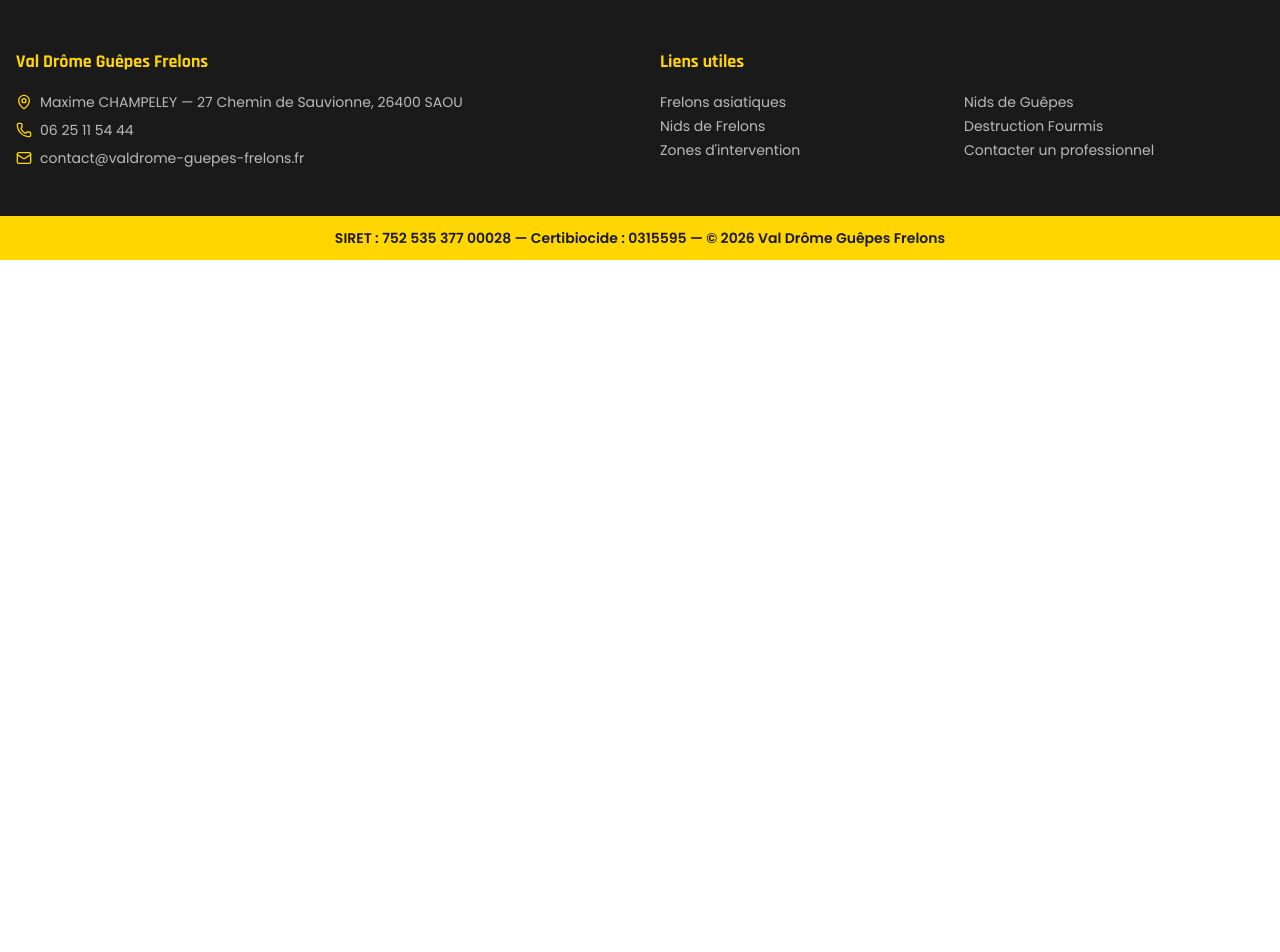
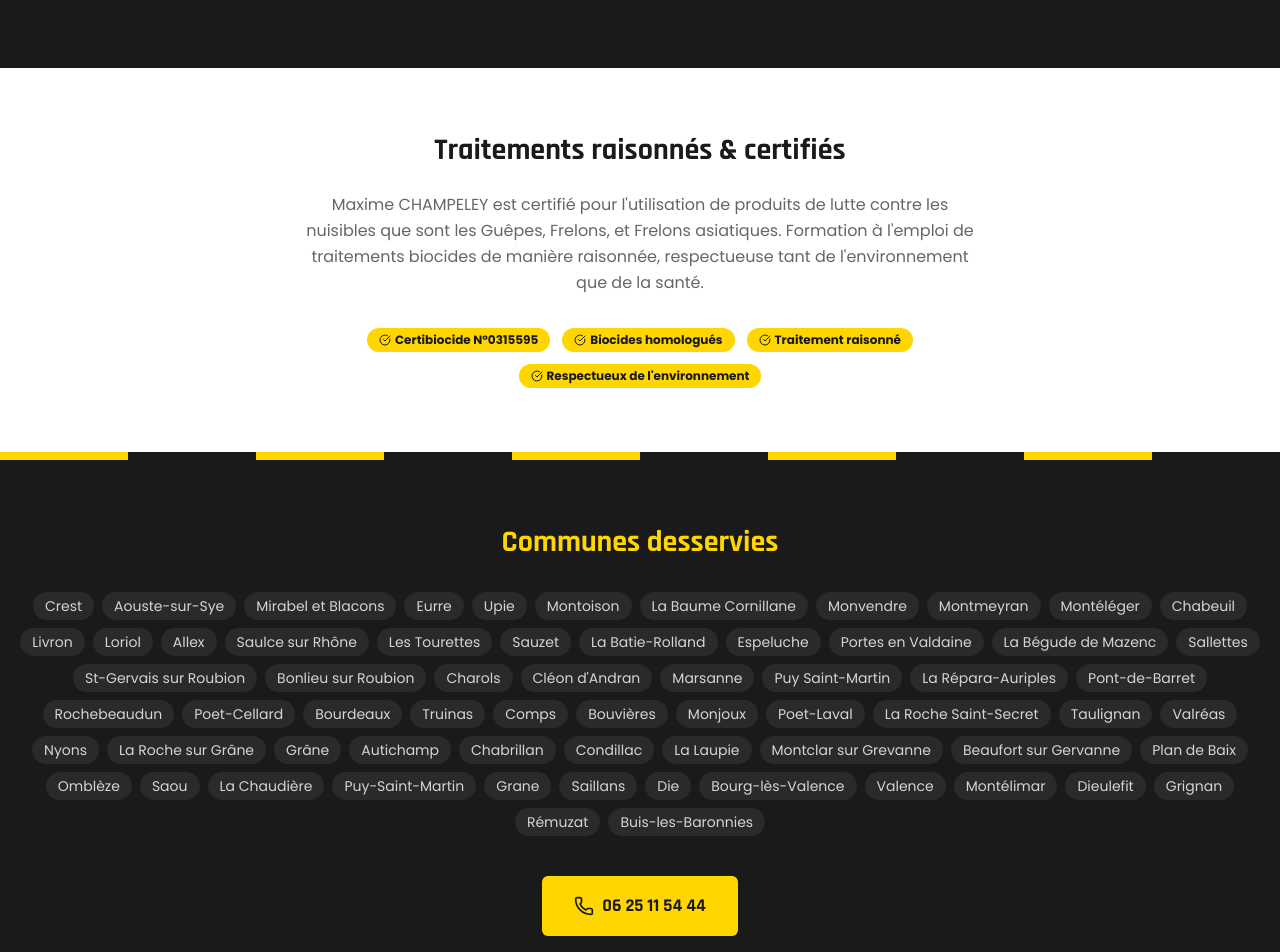
Before and after one commit to iamlucasolive/valdrome-guepes-frelons, a React (Vite) app: page /interventions in a window 1280 px wide. Shown: the part 540-1492 px from the top of the page. Before the commit the page ends 800 px from the top, so only its background shows below. Built offline with nearby package versions, Linux system fonts and the light colour scheme.

Commit message:
feat: implement InterventionsPage with communes grid

```diff
--- a/src/pages/InterventionsPage.tsx
+++ b/src/pages/InterventionsPage.tsx
@@ -1 +1,105 @@
-export default function InterventionsPage() { return <div>InterventionsPage</div> }
+import { Helmet } from 'react-helmet-async'
+import { motion } from 'framer-motion'
+import { Phone as PhoneIcon, CheckCircle } from 'lucide-react'
+import HeroSection from '../components/HeroSection'
+import WaspStripeDivider from '../components/WaspStripeDivider'
+import { CONTACT } from '../data/content'
+import { COMMUNES } from '../data/communes'
+
+export default function InterventionsPage() {
+  return (
+    <>
+      <Helmet>
+        <title>Zone d&apos;intervention Guêpes Frelons — Sud Drôme — Val Drôme Guêpes Frelons</title>
+        <meta
+          name="description"
+          content={`Intervention rapide sur ${COMMUNES.length}+ communes de la moitié Sud de la Drôme. Destruction de guêpes, frelons et fourmis. Appelez le 06 25 11 54 44.`}
+        />
+      </Helmet>
+
+      <HeroSection
+        title="Zone d'intervention —"
+        titleHighlight="Sud Drôme"
+        subtitle={`Intervention rapide sur la moitié Sud du département de la Drôme — ${COMMUNES.length}+ communes.`}
+        showCta
+      />
+
+      <section className="py-16">
+        <div className="mx-auto max-w-7xl px-4">
+          <motion.div
+            initial={{ opacity: 0, y: 16 }}
+            whileInView={{ opacity: 1, y: 0 }}
+            viewport={{ once: true }}
+            className="mx-auto max-w-2xl text-center"
+          >
+            <h2 className="mb-6 font-rajdhani text-3xl font-black text-wasp-black">
+              Traitements raisonnés & certifiés
+            </h2>
+            <p className="mb-8 font-poppins text-base leading-relaxed text-wasp-gray">
+              {CONTACT.responsable} est certifié pour l&apos;utilisation de produits de lutte contre
+              les nuisibles que sont les Guêpes, Frelons, et Frelons asiatiques. Formation à
+              l&apos;emploi de traitements biocides de manière raisonnée, respectueuse tant de
+              l&apos;environnement que de la santé.
+            </p>
+            <div className="flex flex-wrap justify-center gap-3">
+              {[
+                'Certibiocide N°' + CONTACT.certibiocide,
+                'Biocides homologués',
+                'Traitement raisonné',
+                "Respectueux de l'environnement",
+              ].map((badge) => (
+                <span
+                  key={badge}
+                  className="flex items-center gap-1 rounded-full bg-wasp-yellow px-3 py-1 font-poppins text-xs font-bold text-wasp-black"
+                >
+                  <CheckCircle className="h-3 w-3" />
+                  {badge}
+                </span>
+              ))}
+            </div>
+          </motion.div>
+        </div>
+      </section>
+
+      <WaspStripeDivider />
+
+      <section className="bg-wasp-black py-16">
+        <div className="mx-auto max-w-7xl px-4">
+          <motion.h2
+            initial={{ opacity: 0, y: 16 }}
+            whileInView={{ opacity: 1, y: 0 }}
+            viewport={{ once: true }}
+            className="mb-8 text-center font-rajdhani text-3xl font-black text-wasp-yellow"
+          >
+            Communes desservies
+          </motion.h2>
+          <motion.div
+            initial={{ opacity: 0 }}
+            whileInView={{ opacity: 1 }}
+            viewport={{ once: true }}
+            transition={{ duration: 0.6 }}
+            className="flex flex-wrap justify-center gap-2"
+          >
+            {COMMUNES.map((commune) => (
+              <span
+                key={commune}
+                className="rounded-full bg-wasp-dark px-3 py-1 font-poppins text-sm text-white/80"
+              >
+                {commune}
+              </span>
+            ))}
+          </motion.div>
+          <div className="mt-10 text-center">
+            <a
+              href={CONTACT.telephoneHref}
+              className="inline-flex items-center gap-2 rounded-md bg-wasp-yellow px-8 py-4 font-rajdhani text-lg font-bold text-wasp-black transition-opacity hover:opacity-90"
+            >
+              <PhoneIcon className="h-5 w-5" />
+              {CONTACT.telephone}
+            </a>
+          </div>
+        </div>
+      </section>
+    </>
+  )
+}
```
